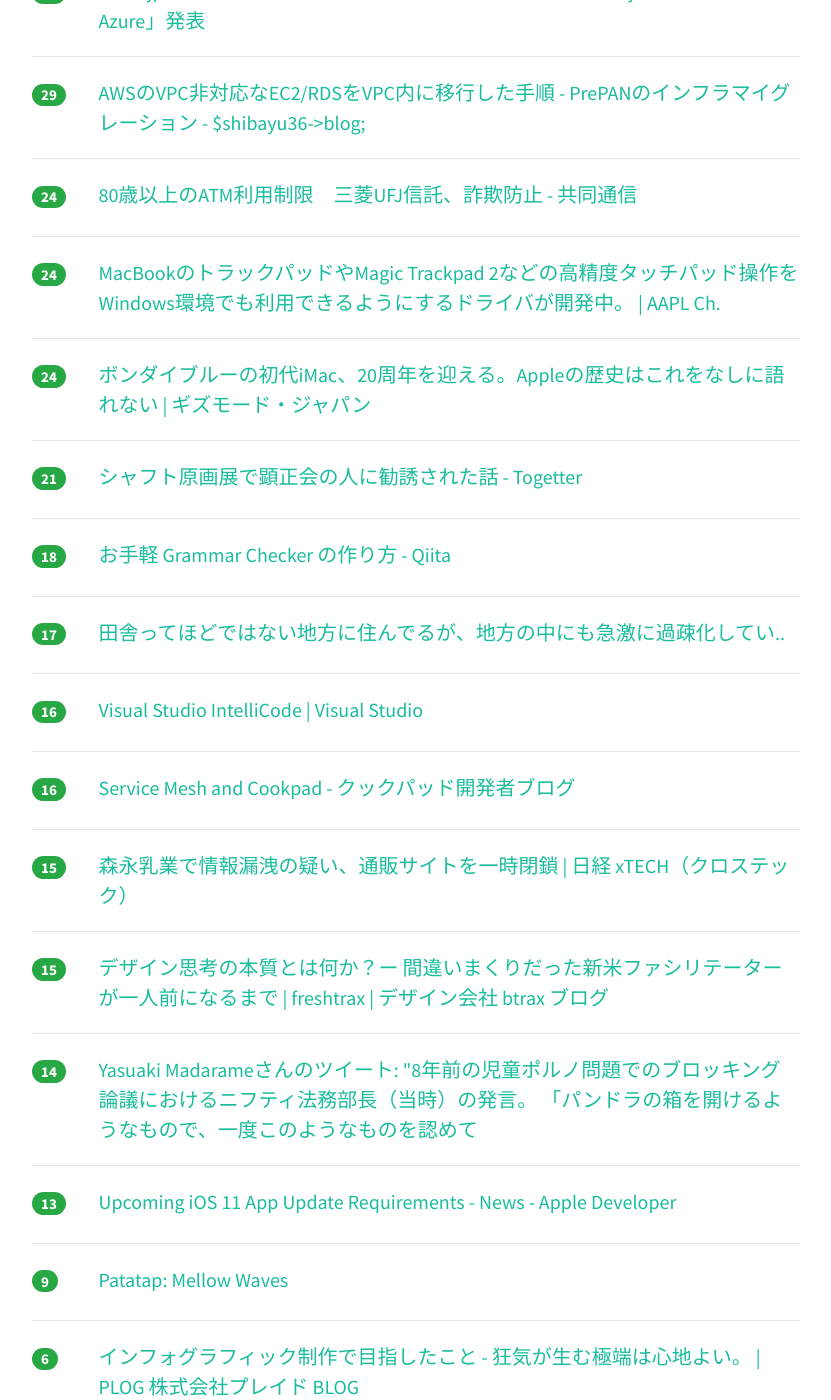
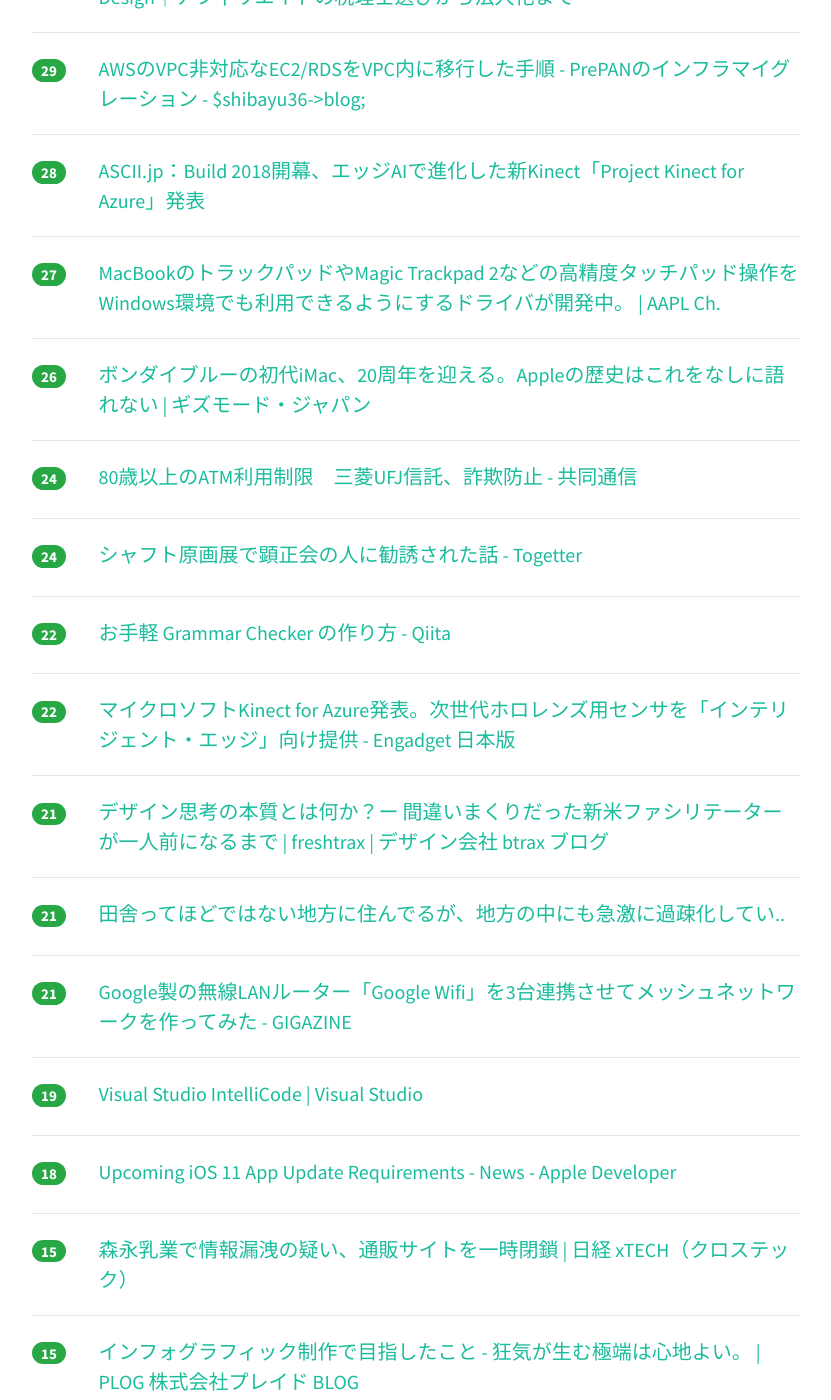
Before and after one commit to yatta47/hatena-matome-site, a Jekyll site: the page built from _posts/2018-05-08-hatena.md, in a window 1280 px wide and 1400 px high, scrolled down 1497 px. Shown: the whole window, without its empty margins (224-1055 px from the left). Built offline with Jekyll 4.4.1, drawn with Linux system fonts in a browser that asks for light colours; nearby versions of some CDN libraries; some of the changed text lies outside the part shown.

Commit message:
Updated 2018-05-08

```diff
--- a/_posts/2018-05-08-hatena.md
+++ b/_posts/2018-05-08-hatena.md
@@ -1,28 +1,33 @@
 ---
 layout: post
 title:  "2018-05-08 はてぶIT"
-date:   2018-05-08 10:03:10
+date:   2018-05-08 11:00:59
 tags: [it-hotentry]
 ---
-28 件のデータあり
+30 件のデータあり
 
 <hr><div class="row">
+<div class="col-1"><span class="badge badge-pill badge-success h2">123</span></div>
+<div class="col-11"><a href='http://www.200kounen-training.com/entry/2018/05/07/230649' target='_blank'>iPadを使った勉強法がめちゃくちゃ捗る - 200光年軍隊手帳の中身</a></div>
+</div>
+<hr>
+<div class="row">
+<div class="col-1"><span class="badge badge-pill badge-success h2">85</span></div>
+<div class="col-11"><a href='https://mainichi.jp/articles/20180508/ddm/001/010/221000c' target='_blank'>内閣府：公募研究、事前に「内定」応募仕込む - 毎日新聞</a></div>
+</div>
+<hr>
+<div class="row">
+<div class="col-1"><span class="badge badge-pill badge-success h2">82</span></div>
+<div class="col-11"><a href='https://av.watch.impress.co.jp/docs/series/rt/1120242.html' target='_blank'>【西田宗千佳のRandomTracking】「Oculus Go」に見る“みんなのVR”時代。VRで実現するパーソナルごろ寝シアター - AV Watch</a></div>
+</div>
+<hr>
+<div class="row">
 <div class="col-1"><span class="badge badge-pill badge-success h2">80</span></div>
 <div class="col-11"><a href='https://anond.hatelabo.jp/20180507230402' target='_blank'>逆接って不要じゃない？</a></div>
 </div>
 <hr>
 <div class="row">
-<div class="col-1"><span class="badge badge-pill badge-success h2">70</span></div>
-<div class="col-11"><a href='http://www.200kounen-training.com/entry/2018/05/07/230649' target='_blank'>iPadを使った勉強法がめちゃくちゃ捗る - 200光年軍隊手帳の中身</a></div>
-</div>
-<hr>
-<div class="row">
-<div class="col-1"><span class="badge badge-pill badge-success h2">69</span></div>
-<div class="col-11"><a href='https://av.watch.impress.co.jp/docs/series/rt/1120242.html' target='_blank'>【西田宗千佳のRandomTracking】「Oculus Go」に見る“みんなのVR”時代。VRで実現するパーソナルごろ寝シアター - AV Watch</a></div>
-</div>
-<hr>
-<div class="row">
-<div class="col-1"><span class="badge badge-pill badge-success h2">58</span></div>
+<div class="col-1"><span class="badge badge-pill badge-success h2">60</span></div>
 <div class="col-11"><a href='https://speakerdeck.com/fand/pwa-fang-fa-wu-liao-jin-sugu' target='_blank'>PWA 方法 無料 今すぐ // Speaker Deck</a></div>
 </div>
 <hr>
@@ -32,8 +37,13 @@ tags: [it-hotentry]
 </div>
 <hr>
 <div class="row">
+<div class="col-1"><span class="badge badge-pill badge-success h2">55</span></div>
+<div class="col-11"><a href='https://www.publickey1.jp/blog/18/visual_studio_live_share.html' target='_blank'>［速報］「Visual Studio Live Share」パブリックプレビュー開始。リモートでのペアプログラミング、ペアデバッギングを実現。Build 2018 － Publickey</a></div>
+</div>
+<hr>
+<div class="row">
 <div class="col-1"><span class="badge badge-pill badge-success h2">44</span></div>
-<div class="col-11"><a href='https://mainichi.jp/articles/20180508/ddm/001/010/221000c' target='_blank'>内閣府：公募研究、事前に「内定」応募仕込む - 毎日新聞</a></div>
+<div class="col-11"><a href='http://www.itmedia.co.jp/news/articles/1805/08/news054.html' target='_blank'>Microsoft、iOS／Android端末をPCにミラーリングする「Your Phone」をβ公開 - ITmedia NEWS</a></div>
 </div>
 <hr>
 <div class="row">
@@ -42,22 +52,17 @@ tags: [it-hotentry]
 </div>
 <hr>
 <div class="row">
-<div class="col-1"><span class="badge badge-pill badge-success h2">35</span></div>
+<div class="col-1"><span class="badge badge-pill badge-success h2">39</span></div>
 <div class="col-11"><a href='http://www.youtube.com/watch?v=1ce456Nnkt8' target='_blank'>BABYMETAL - Distortion (OFFICIAL)</a></div>
 </div>
 <hr>
 <div class="row">
-<div class="col-1"><span class="badge badge-pill badge-success h2">34</span></div>
-<div class="col-11"><a href='https://www.publickey1.jp/blog/18/visual_studio_live_share.html' target='_blank'>［速報］「Visual Studio Live Share」パブリックプレビュー開始。リモートでのペアプログラミング、ペアデバッギングを実現。Build 2018 － Publickey</a></div>
+<div class="col-1"><span class="badge badge-pill badge-success h2">37</span></div>
+<div class="col-11"><a href='http://techlife.cookpad.com/entry/2018/05/08/080000' target='_blank'>Service Mesh and Cookpad - クックパッド開発者ブログ</a></div>
 </div>
 <hr>
 <div class="row">
 <div class="col-1"><span class="badge badge-pill badge-success h2">32</span></div>
-<div class="col-11"><a href='http://www.itmedia.co.jp/news/articles/1805/08/news054.html' target='_blank'>Microsoft、iOS／Android端末をPCにミラーリングする「Your Phone」をβ公開 - ITmedia NEWS</a></div>
-</div>
-<hr>
-<div class="row">
-<div class="col-1"><span class="badge badge-pill badge-success h2">31</span></div>
 <div class="col-11"><a href='http://tech.nikkeibp.co.jp/atcl/nxt/column/18/00001/00421/' target='_blank'>漫画村は日本だけの問題ではない、世界を覆うブロッキングとデータ保護主義 | 日経 xTECH（クロステック）</a></div>
 </div>
 <hr>
@@ -68,12 +73,22 @@ tags: [it-hotentry]
 <hr>
 <div class="row">
 <div class="col-1"><span class="badge badge-pill badge-success h2">29</span></div>
+<div class="col-11"><a href='http://blog.shibayu36.org/entry/2018/05/07/180000' target='_blank'>AWSのVPC非対応なEC2/RDSをVPC内に移行した手順 - PrePANのインフラマイグレーション - $shibayu36->blog;</a></div>
+</div>
+<hr>
+<div class="row">
+<div class="col-1"><span class="badge badge-pill badge-success h2">28</span></div>
 <div class="col-11"><a href='http://ascii.jp/elem/000/001/673/1673205/' target='_blank'>ASCII.jp：Build 2018開幕、エッジAIで進化した新Kinect「Project Kinect for Azure」発表</a></div>
 </div>
 <hr>
 <div class="row">
-<div class="col-1"><span class="badge badge-pill badge-success h2">29</span></div>
-<div class="col-11"><a href='http://blog.shibayu36.org/entry/2018/05/07/180000' target='_blank'>AWSのVPC非対応なEC2/RDSをVPC内に移行した手順 - PrePANのインフラマイグレーション - $shibayu36->blog;</a></div>
+<div class="col-1"><span class="badge badge-pill badge-success h2">27</span></div>
+<div class="col-11"><a href='https://applech2.com/archives/20180507-mac-precision-touchpad-for-windows.html' target='_blank'>MacBookのトラックパッドやMagic Trackpad 2などの高精度タッチパッド操作をWindows環境でも利用できるようにするドライバが開発中。 | AAPL Ch.</a></div>
+</div>
+<hr>
+<div class="row">
+<div class="col-1"><span class="badge badge-pill badge-success h2">26</span></div>
+<div class="col-11"><a href='https://www.gizmodo.jp/2018/05/imac-20th.html' target='_blank'>ボンダイブルーの初代iMac、20周年を迎える。Appleの歴史はこれをなしに語れない | ギズモード・ジャパン</a></div>
 </div>
 <hr>
 <div class="row">
@@ -83,37 +98,42 @@ tags: [it-hotentry]
 <hr>
 <div class="row">
 <div class="col-1"><span class="badge badge-pill badge-success h2">24</span></div>
-<div class="col-11"><a href='https://applech2.com/archives/20180507-mac-precision-touchpad-for-windows.html' target='_blank'>MacBookのトラックパッドやMagic Trackpad 2などの高精度タッチパッド操作をWindows環境でも利用できるようにするドライバが開発中。 | AAPL Ch.</a></div>
+<div class="col-11"><a href='https://togetter.com/li/1225288' target='_blank'>シャフト原画展で顕正会の人に勧誘された話 - Togetter</a></div>
 </div>
 <hr>
 <div class="row">
-<div class="col-1"><span class="badge badge-pill badge-success h2">24</span></div>
-<div class="col-11"><a href='https://www.gizmodo.jp/2018/05/imac-20th.html' target='_blank'>ボンダイブルーの初代iMac、20周年を迎える。Appleの歴史はこれをなしに語れない | ギズモード・ジャパン</a></div>
+<div class="col-1"><span class="badge badge-pill badge-success h2">22</span></div>
+<div class="col-11"><a href='https://qiita.com/mamita/items/a3d18538e84f018e40b6' target='_blank'>お手軽 Grammar Checker の作り方 - Qiita</a></div>
+</div>
+<hr>
+<div class="row">
+<div class="col-1"><span class="badge badge-pill badge-success h2">22</span></div>
+<div class="col-11"><a href='https://japanese.engadget.com/2018/05/07/kinect-for-azure/' target='_blank'>マイクロソフトKinect for Azure発表。次世代ホロレンズ用センサを「インテリジェント・エッジ」向け提供 - Engadget 日本版</a></div>
 </div>
 <hr>
 <div class="row">
 <div class="col-1"><span class="badge badge-pill badge-success h2">21</span></div>
-<div class="col-11"><a href='https://togetter.com/li/1225288' target='_blank'>シャフト原画展で顕正会の人に勧誘された話 - Togetter</a></div>
+<div class="col-11"><a href='http://blog.btrax.com/jp/2018/05/08/understand-design-thinking/' target='_blank'>デザイン思考の本質とは何か？ー 間違いまくりだった新米ファシリテーターが一人前になるまで | freshtrax | デザイン会社 btrax ブログ</a></div>
+</div>
+<hr>
+<div class="row">
+<div class="col-1"><span class="badge badge-pill badge-success h2">21</span></div>
+<div class="col-11"><a href='https://anond.hatelabo.jp/20180507231914' target='_blank'>田舎ってほどではない地方に住んでるが、地方の中にも急激に過疎化してい..</a></div>
+</div>
+<hr>
+<div class="row">
+<div class="col-1"><span class="badge badge-pill badge-success h2">21</span></div>
+<div class="col-11"><a href='https://gigazine.net/news/20180507-google-wifi/' target='_blank'>Google製の無線LANルーター「Google Wifi」を3台連携させてメッシュネットワークを作ってみた - GIGAZINE</a></div>
+</div>
+<hr>
+<div class="row">
+<div class="col-1"><span class="badge badge-pill badge-success h2">19</span></div>
+<div class="col-11"><a href='https://www.visualstudio.com/services/intellicode/' target='_blank'>Visual Studio IntelliCode | Visual Studio</a></div>
 </div>
 <hr>
 <div class="row">
 <div class="col-1"><span class="badge badge-pill badge-success h2">18</span></div>
-<div class="col-11"><a href='https://qiita.com/mamita/items/a3d18538e84f018e40b6' target='_blank'>お手軽 Grammar Checker の作り方 - Qiita</a></div>
-</div>
-<hr>
-<div class="row">
-<div class="col-1"><span class="badge badge-pill badge-success h2">17</span></div>
-<div class="col-11"><a href='https://anond.hatelabo.jp/20180507231914' target='_blank'>田舎ってほどではない地方に住んでるが、地方の中にも急激に過疎化してい..</a></div>
-</div>
-<hr>
-<div class="row">
-<div class="col-1"><span class="badge badge-pill badge-success h2">16</span></div>
-<div class="col-11"><a href='https://www.visualstudio.com/services/intellicode/' target='_blank'>Visual Studio IntelliCode | Visual Studio</a></div>
-</div>
-<hr>
-<div class="row">
-<div class="col-1"><span class="badge badge-pill badge-success h2">16</span></div>
-<div class="col-11"><a href='http://techlife.cookpad.com/entry/2018/05/08/080000' target='_blank'>Service Mesh and Cookpad - クックパッド開発者ブログ</a></div>
+<div class="col-11"><a href='https://developer.apple.com/news/?id=05072018a' target='_blank'>Upcoming iOS 11 App Update Requirements - News - Apple Developer</a></div>
 </div>
 <hr>
 <div class="row">
@@ -123,7 +143,7 @@ tags: [it-hotentry]
 <hr>
 <div class="row">
 <div class="col-1"><span class="badge badge-pill badge-success h2">15</span></div>
-<div class="col-11"><a href='http://blog.btrax.com/jp/2018/05/08/understand-design-thinking/' target='_blank'>デザイン思考の本質とは何か？ー 間違いまくりだった新米ファシリテーターが一人前になるまで | freshtrax | デザイン会社 btrax ブログ</a></div>
+<div class="col-11"><a href='http://blog-plaid.com/project/4617/' target='_blank'>インフォグラフィック制作で目指したこと - 狂気が生む極端は心地よい。 | PLOG 株式会社プレイド BLOG</a></div>
 </div>
 <hr>
 <div class="row">
@@ -132,17 +152,7 @@ tags: [it-hotentry]
 </div>
 <hr>
 <div class="row">
-<div class="col-1"><span class="badge badge-pill badge-success h2">13</span></div>
-<div class="col-11"><a href='https://developer.apple.com/news/?id=05072018a' target='_blank'>Upcoming iOS 11 App Update Requirements - News - Apple Developer</a></div>
-</div>
-<hr>
-<div class="row">
-<div class="col-1"><span class="badge badge-pill badge-success h2">9</span></div>
+<div class="col-1"><span class="badge badge-pill badge-success h2">10</span></div>
 <div class="col-11"><a href='http://cornelius.patatap.com/' target='_blank'>Patatap: Mellow Waves</a></div>
 </div>
 <hr>
-<div class="row">
-<div class="col-1"><span class="badge badge-pill badge-success h2">6</span></div>
-<div class="col-11"><a href='http://blog-plaid.com/project/4617/' target='_blank'>インフォグラフィック制作で目指したこと - 狂気が生む極端は心地よい。 | PLOG 株式会社プレイド BLOG</a></div>
-</div>
-<hr>
```
